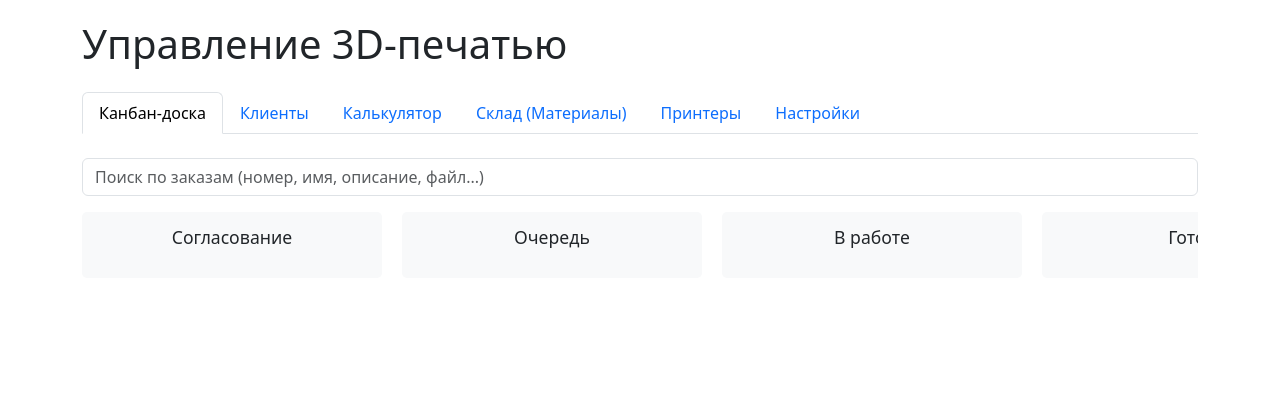
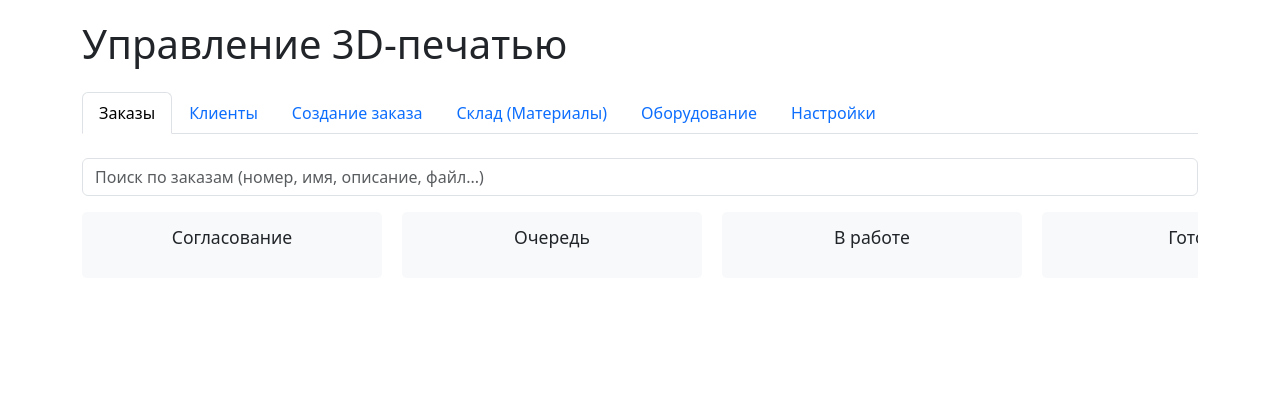
Before and after one commit to sitnikow92-dotcom/3D-Print-Calculate-Pricing, a Flask app: page / in a window 1280 px wide. Shown: the top 420 px of the page. Run offline with Flask 3, Linux system fonts and the light colour scheme; data that the repository does not hold is empty.

Commit message:
Rename main application tabs
Co-authored-by: sitnikow92-dotcom <282522900+sitnikow92-dotcom@users.noreply.github.com>

```diff
--- a/templates/index.html
+++ b/templates/index.html
@@ -22,19 +22,19 @@
     <!-- Nav tabs -->
     <ul class="nav nav-tabs mb-4" id="myTab" role="tablist">
         <li class="nav-item" role="presentation">
-            <button class="nav-link active" id="kanban-tab" data-bs-toggle="tab" data-bs-target="#kanban" type="button" role="tab" aria-controls="kanban" aria-selected="true">Канбан-доска</button>
+            <button class="nav-link active" id="kanban-tab" data-bs-toggle="tab" data-bs-target="#kanban" type="button" role="tab" aria-controls="kanban" aria-selected="true">Заказы</button>
         </li>
         <li class="nav-item" role="presentation">
             <button class="nav-link" id="clients-tab" data-bs-toggle="tab" data-bs-target="#clients" type="button" role="tab" aria-controls="clients" aria-selected="false">Клиенты</button>
         </li>
         <li class="nav-item" role="presentation">
-            <button class="nav-link" id="calculator-tab" data-bs-toggle="tab" data-bs-target="#calculator" type="button" role="tab" aria-controls="calculator" aria-selected="false">Калькулятор</button>
+            <button class="nav-link" id="calculator-tab" data-bs-toggle="tab" data-bs-target="#calculator" type="button" role="tab" aria-controls="calculator" aria-selected="false">Создание заказа</button>
         </li>
         <li class="nav-item" role="presentation">
             <button class="nav-link" id="materials-tab" data-bs-toggle="tab" data-bs-target="#materials" type="button" role="tab" aria-controls="materials" aria-selected="false">Склад (Материалы)</button>
         </li>
         <li class="nav-item" role="presentation">
-            <button class="nav-link" id="printers-tab" data-bs-toggle="tab" data-bs-target="#printers" type="button" role="tab" aria-controls="printers" aria-selected="false">Принтеры</button>
+            <button class="nav-link" id="printers-tab" data-bs-toggle="tab" data-bs-target="#printers" type="button" role="tab" aria-controls="printers" aria-selected="false">Оборудование</button>
         </li>
         <li class="nav-item" role="presentation">
             <button class="nav-link" id="settings-tab" data-bs-toggle="tab" data-bs-target="#settings" type="button" role="tab" aria-controls="settings" aria-selected="false">Настройки</button>
```
Also changed, not shown: 1 other file.
